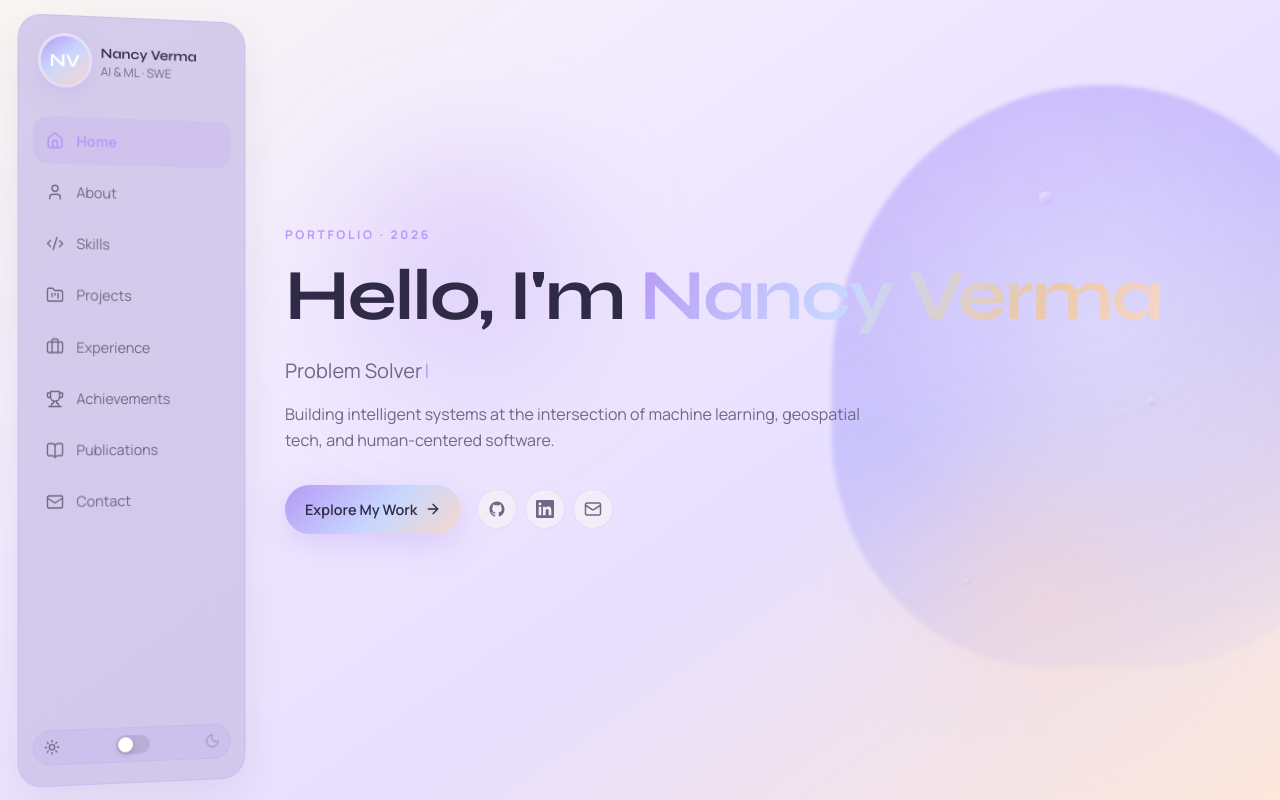
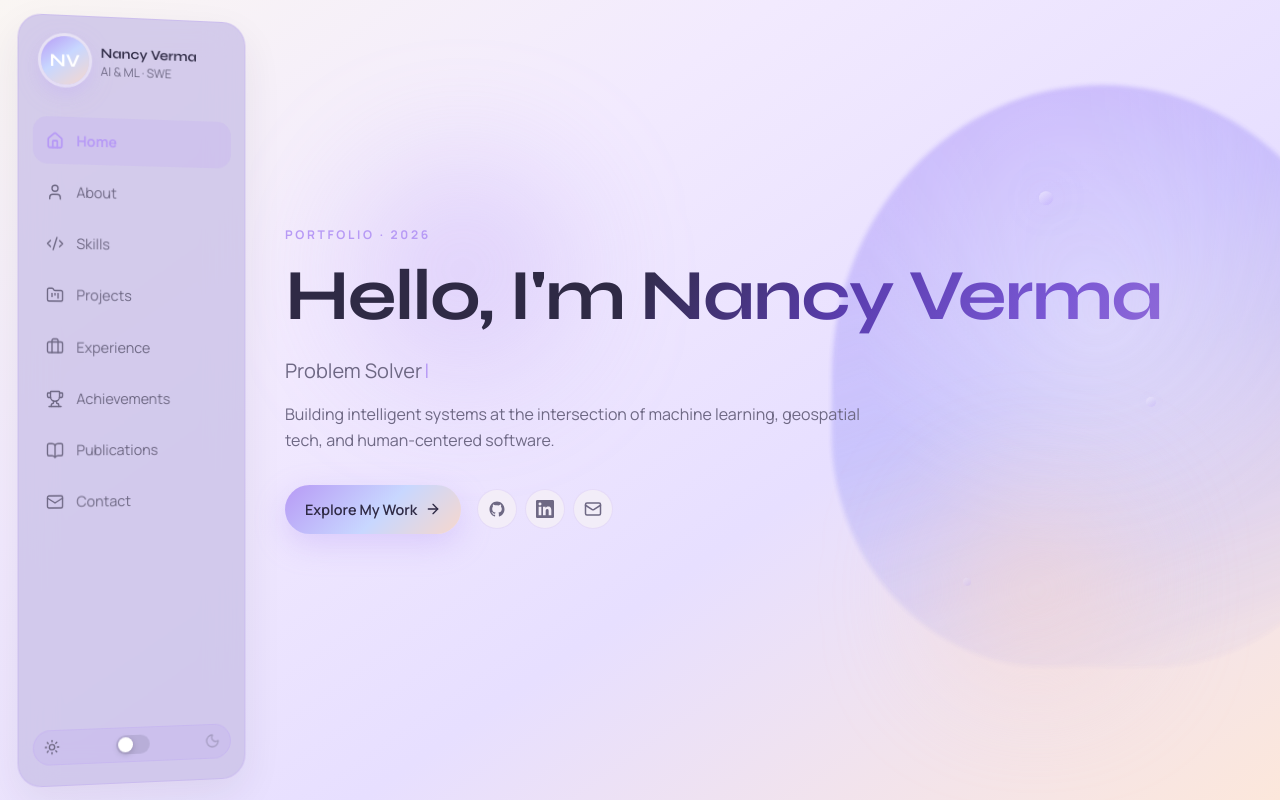
Before and after one commit to Nancy20052020/Portfolio_Nancy, a Next.js app: page / in a window 1280 px wide. Built offline with nearby package versions, Linux system fonts and the light colour scheme.

Commit message:
Fix Nancy Verma name contrast in light mode
Use a darker navy-to-lilac gradient and solid heading fallback so the
hero and sidebar name stay readable on the ivory background.

Co-authored-by: Nancy20052020 <Nancy20052020@users.noreply.github.com>

```diff
--- a/src/app/globals.css
+++ b/src/app/globals.css
@@ -464,11 +464,34 @@ body {
   color: var(--accent);
 }
 
+.brand-name {
+  color: #2f2a45;
+}
+
+[data-theme="dark"] .brand-name {
+  color: #faf6f3;
+}
+
 .name-gradient {
-  background: linear-gradient(120deg, #b79af5, #c8d7ff 40%, #ebc9a7 75%, #f7d7cc);
+  background: linear-gradient(120deg, #2f2a45 0%, #5b3eb0 42%, #7a58d4 78%, #8f6ad8);
   -webkit-background-clip: text;
   background-clip: text;
-  color: transparent;
+  color: #2f2a45;
+  -webkit-text-fill-color: transparent;
+}
+
+@supports not ((-webkit-background-clip: text) or (background-clip: text)) {
+  .name-gradient {
+    color: #2f2a45;
+    -webkit-text-fill-color: #2f2a45;
+    background: none;
+  }
+}
+
+[data-theme="dark"] .name-gradient {
+  background: linear-gradient(120deg, #d4c4ff 0%, #b79af5 40%, #c8d7ff 75%, #f7d7cc);
+  color: #faf6f3;
+  -webkit-text-fill-color: transparent;
 }
 
 .type-caret {
--- a/src/components/Sidebar.tsx
+++ b/src/components/Sidebar.tsx
@@ -60,7 +60,7 @@ export function Sidebar() {
         </span>
       </div>
       <div className="min-w-0">
-        <p className="font-display truncate text-sm font-semibold text-[var(--heading)]">
+        <p className="brand-name font-display truncate text-sm font-semibold">
           {profile.name}
         </p>
         <p className="text-xs text-[var(--text-muted)]">AI & ML · SWE</p>
```
